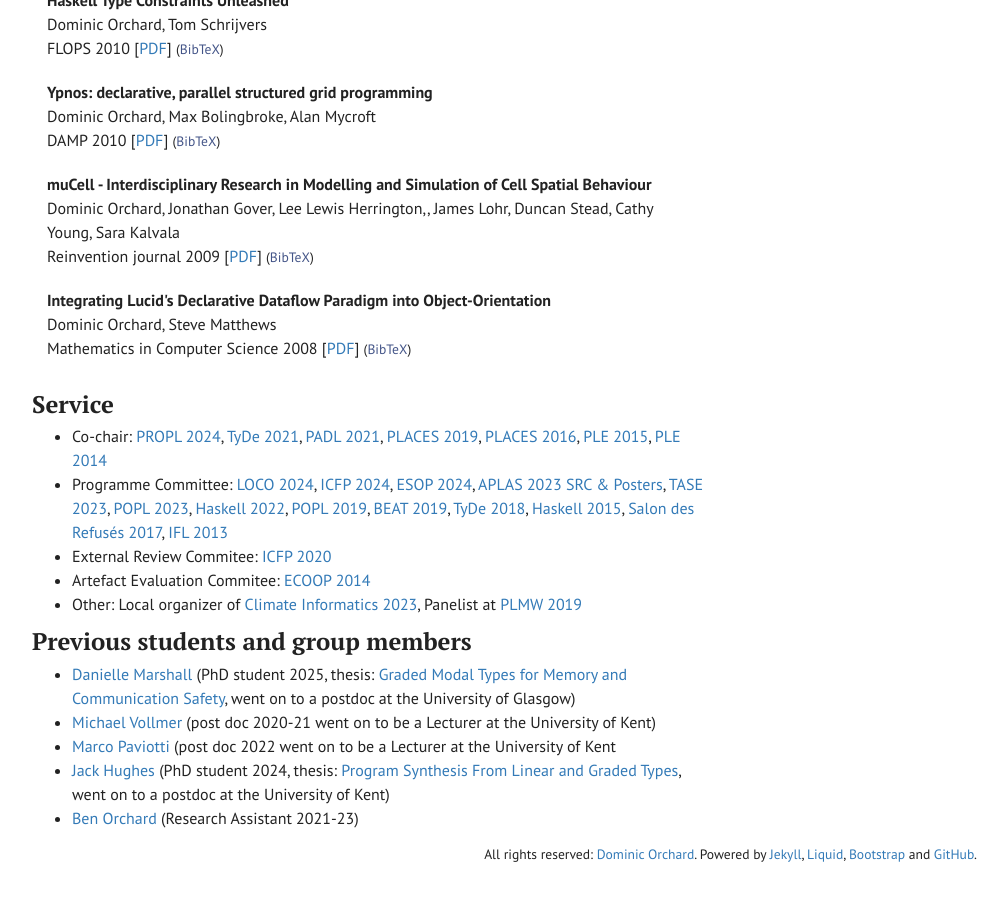
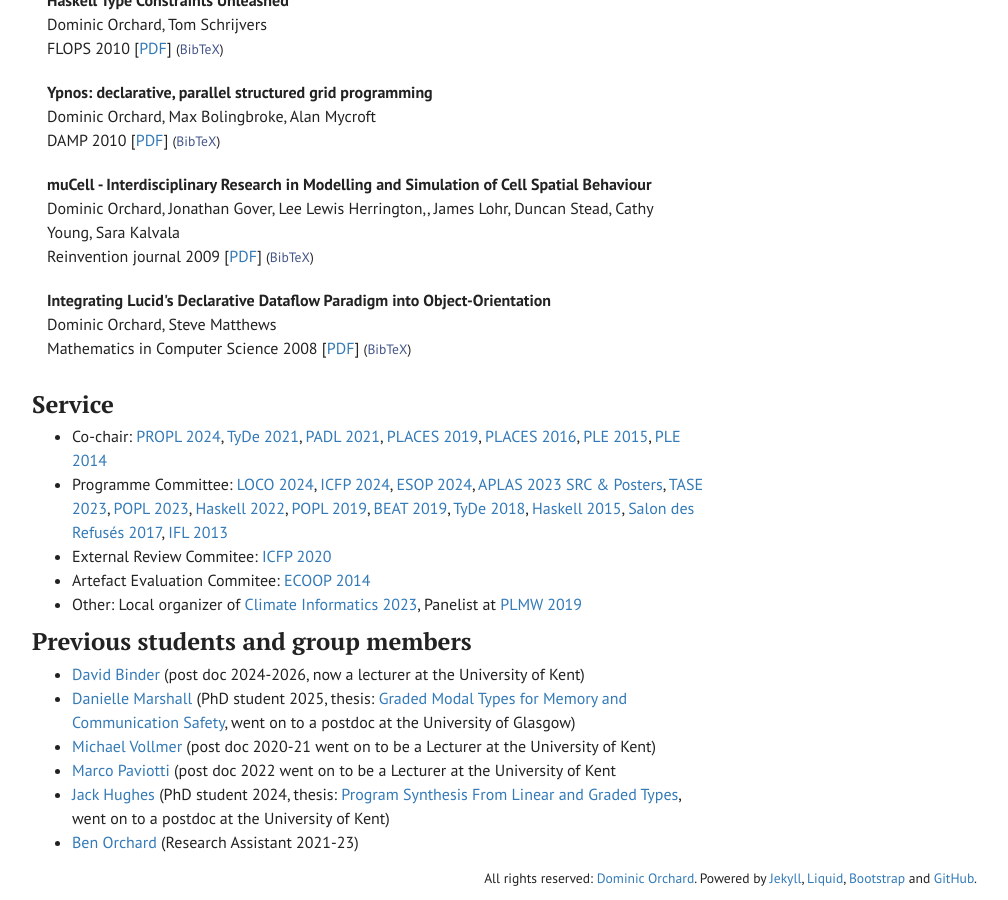
Before and after one commit to dorchard/dorchard.github.io, a Jekyll site: the page built from index.html, in a window 1280 px wide and 900 px high, scrolled down 5617 px. Shown: the whole window, without its empty margins (233-1241 px from the left). Built offline with Jekyll 4.4.1, drawn with Linux system fonts in a browser that asks for light colours; before the commit the page ends 6493 px from its top, so only the background shows below that.

Commit message:
update people list

```diff
--- a/index.html
+++ b/index.html
@@ -169,7 +168,8 @@ sitemap:
 
 
   <h3>Previous students and group members</h3>
-    <ul>
+  <ul>
+     <li><a href="https://binderdavid.github.io/">David Binder</a> (post doc 2024-2026, now a lecturer at the University of Kent)</li>
     <li><a href="https://starsandspira.ls/">Danielle Marshall</a> (PhD student 2025, thesis: <a>Graded Modal Types for Memory and Communication Safety</a>, went on to a postdoc at the University of Glasgow)</li>
     <li><a href="http://recurial.com/">Michael Vollmer</a> (post doc 2020-21 went on to be a Lecturer at the University of Kent)</li>
     <li><a href="https://mpaviotti.github.io/">Marco Paviotti</a> (post doc 2022 went on to be a Lecturer at the University of Kent</li>
```
Also changed, not shown: other parts of index.html (+0 -1 lines).
